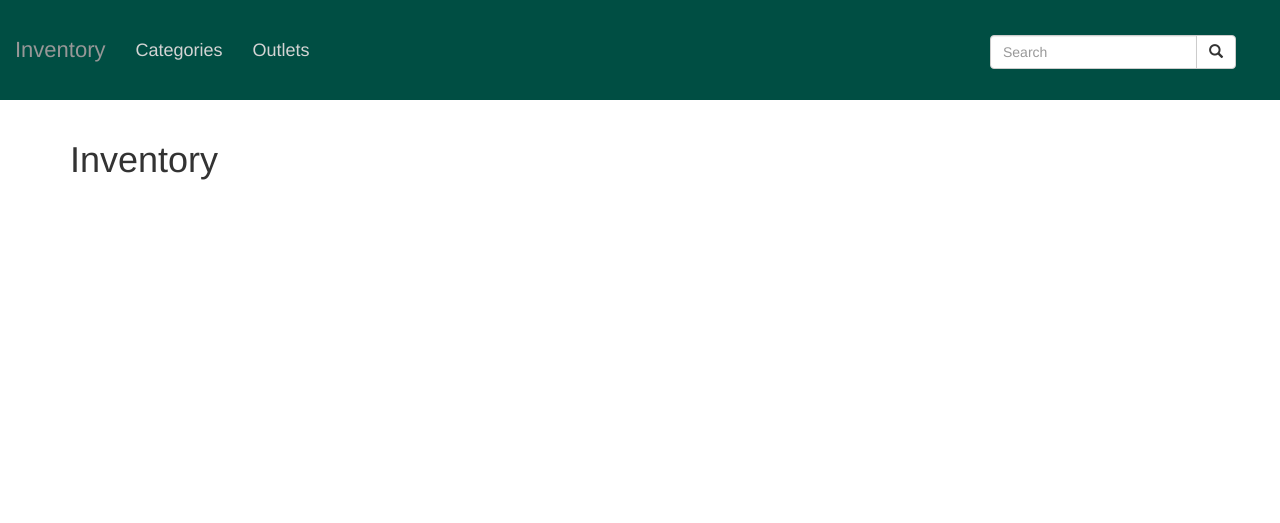
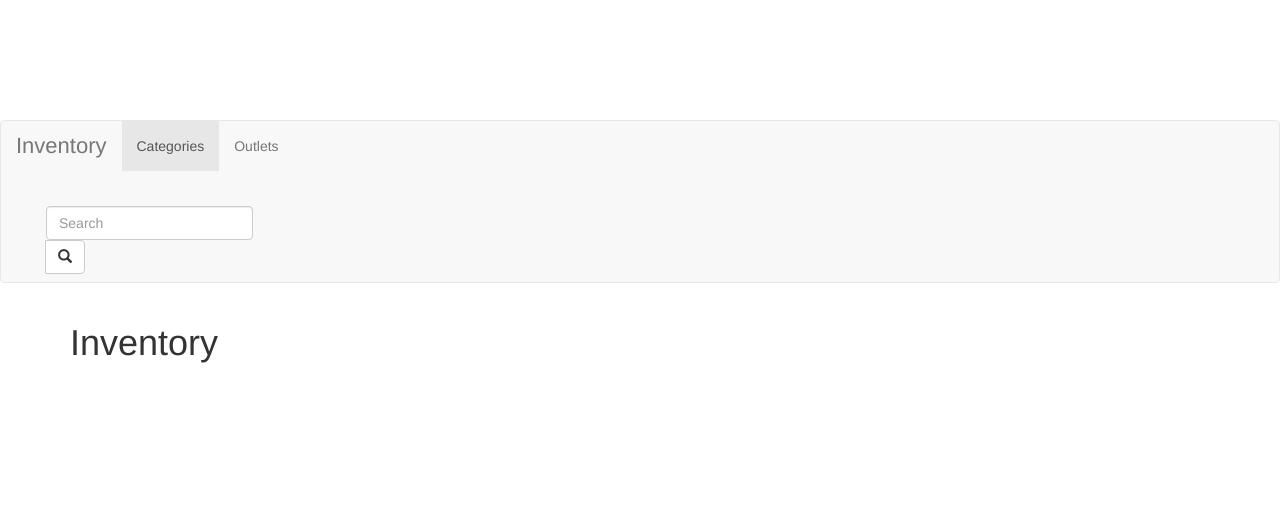
Before and after one commit to LCmry/inventory, a Django app: page / in a window 1280 px wide. Shown: the top 523 px of the page. Run offline with Django 3.2, Linux system fonts and the light colour scheme; data that the repository does not hold is empty; some libraries are stand-ins or nearby versions.

Commit message:
Fixing navbar

```diff
--- a/templates/_base.html
+++ b/templates/_base.html
@@ -16,31 +16,38 @@
 
   <body>
     <!-- Navbar -->
-    <div class="navbar navbar-fixed-top" role="navigation">
-      <div class="contianer">
+    <nav class="navbar navbar-default">
+      <div class="container-fluid">
+        <!-- Brand and toggle get grouped for better mobile display -->
         <div class="navbar-header">
+          <button type="button" class="navbar-toggle collapsed" data-toggle="collapse" aria-expanded="false">
+            <span class="sr-only">Toggle navigation</span>
+            <span class="icon-bar"></span>
+            <span class="icon-bar"></span>
+            <span class="icon-bar"></span>
+          </button>
           <a class="navbar-brand" href="/">Inventory</a>
         </div>
-        <ul class="nav navbar-nav">
-          <li><a href="/categories">Categories</a></li>
-          <li><a href="/outlets">Outlets</a></li>
-        </ul>
-        <!-- Search
+
+        <!-- Collect the nav links, forms, and other content for toggling -->
+        <div class="collapse navbar-collapse">
+          <ul class="nav navbar-nav">
+            <li class="active"><a href="/categories">Categories <span class="sr-only">(current)</span></a></li>
+            <li><a href="/outlets">Outlets</a></li>
+          </ul>
+          <!-- Search
         Source: https://www.calazan.com/adding-basic-search-to-your-django-site/
         -->
-        <div class="col-sm-3 col-md-3 pull-right">
-          <form class="navbar-form" role="search" action="{% url 'search' %}" method="get" accept-charset="utf-8">
-            <div class="input-group">
+          <form class="navbar-form navbar-right" role="search" action="{% url 'search' %}" method="get" accept-charset="utf-8">
+            <div class="form-group">
               <input type="text" class="form-control" name="q" placeholder="Search">
               <div class="input-group-btn">
                 <button class="btn btn-default" type="submit"><i class="glyphicon glyphicon-search"></i></button>
-              </div>
             </div>
           </form>
-        </div>
-        </div>
-      </div>
-    </div>
+        </div><!-- /.navbar-collapse -->
+      </div><!-- /.container-fluid -->
+    </nav>
 
     <!-- Body -->
     <div class="container" id="content">
```
